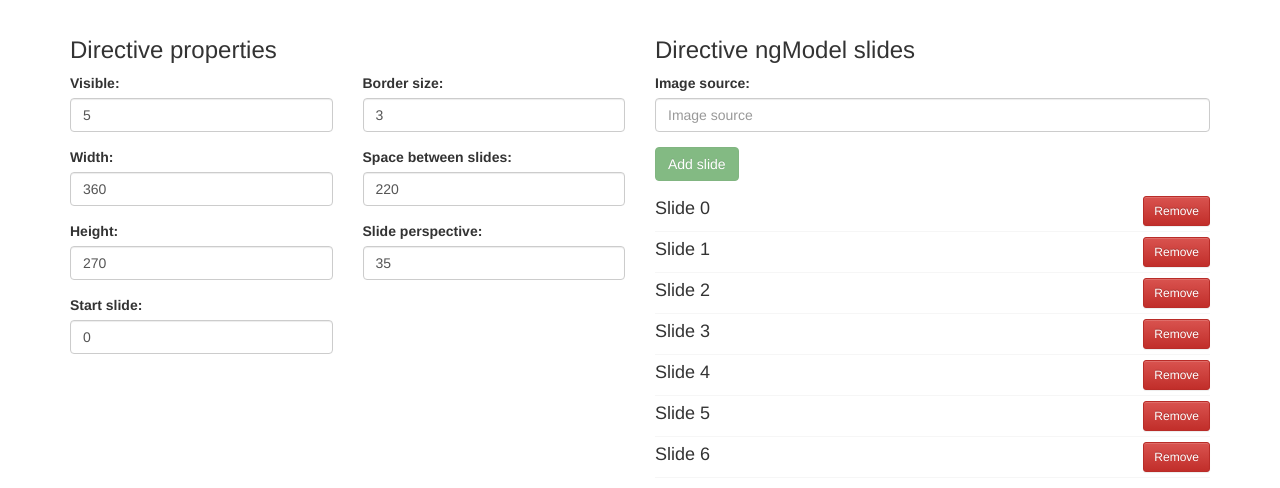
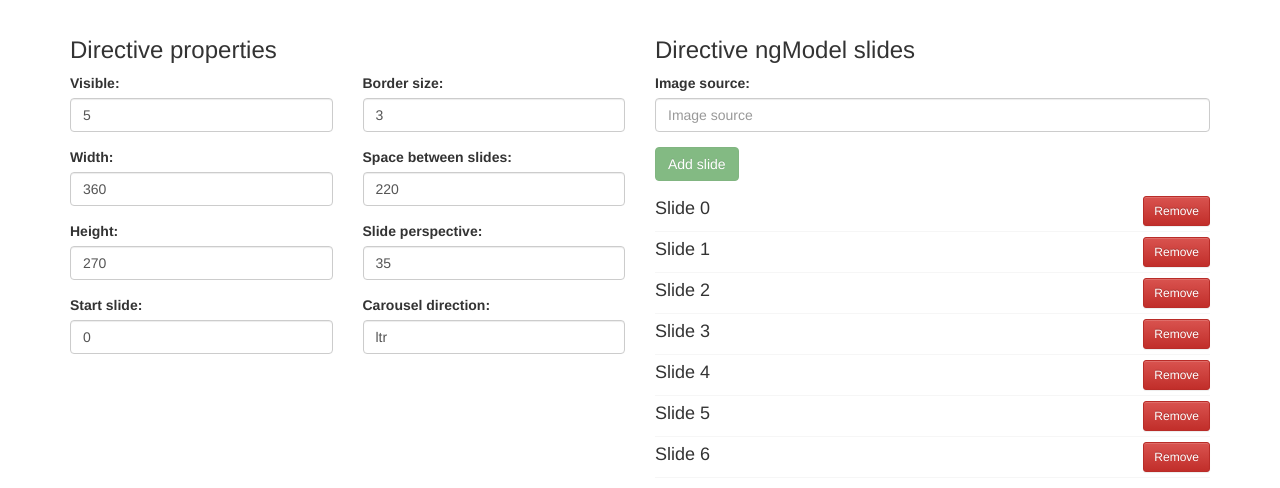
Before and after one commit to Wlada/angular-carousel-3d, a website: page demo/demo.html in a window 1280 px wide. Shown: the part 356-844 px from the top of the page. Drawn offline with nearby package versions, Linux system fonts and the light colour scheme; some packages are replaced by stand-ins of ours; a script that the page names is missing.

Commit message:
Updating demo

```diff
--- a/demo/demo.html
+++ b/demo/demo.html
@@ -75,6 +75,12 @@
                         <label for="numPerspective">Slide perspective:</label>
                         <input type="number" ng-model="app.options.perspective" id="numPerspective" class="form-control">
                     </div>
+
+                    <div class="form-group">
+                        <label for="dir">Carousel direction:</label>
+                        <input type="text" ng-model="app.options.dir" id="dir" class="form-control">
+                    </div>
+
                 </div>
             </div>
         </div>
--- a/demo/demo.js
+++ b/demo/demo.js
@@ -28,6 +28,7 @@
             perspective: 35,
             startSlide: 0,
             border: 3,
+            dir: 'ltr',
             width: 360,
             height: 270,
             space: 220
```
Also changed, not shown: dist/carousel-3d.css, dist/carousel-3d.js, dist/carousel-3d.min.css, dist/carousel-3d.min.js.
